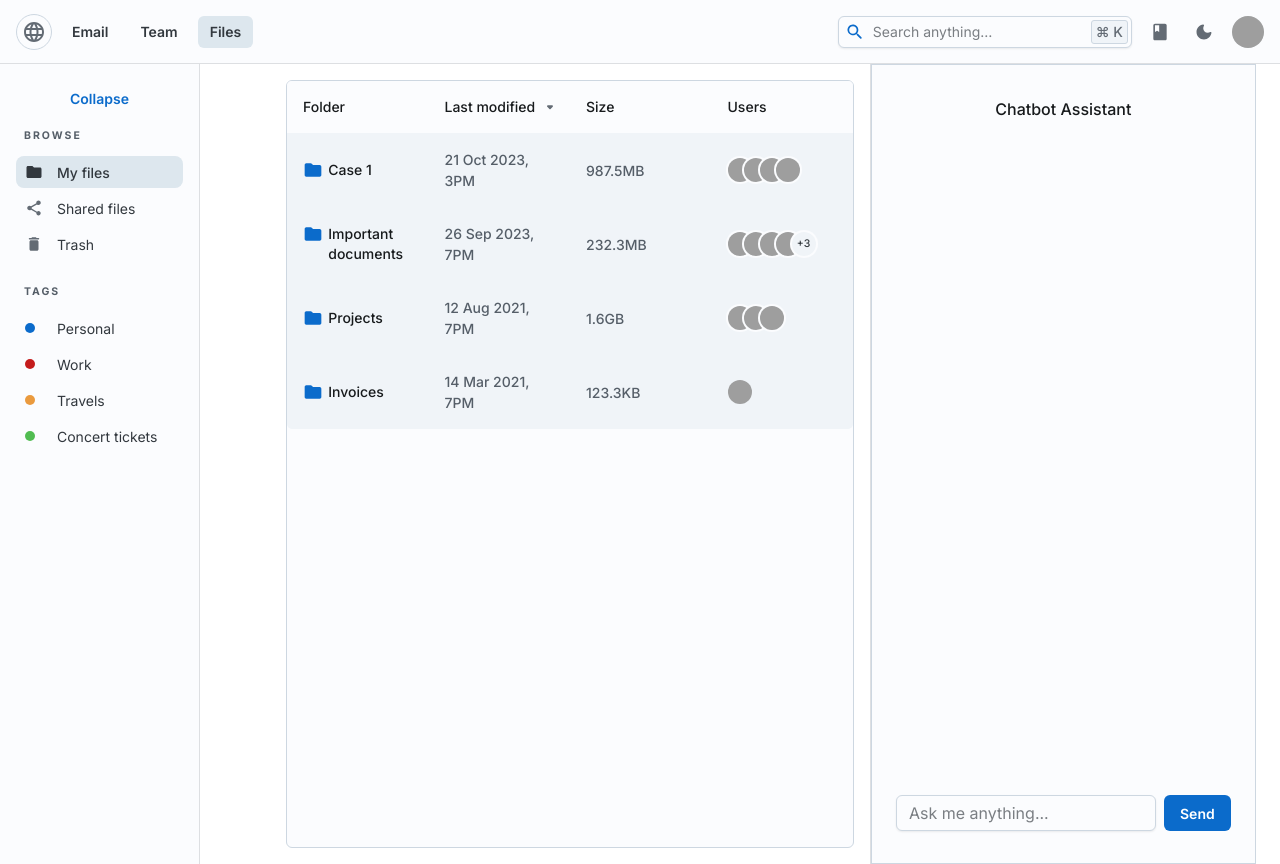
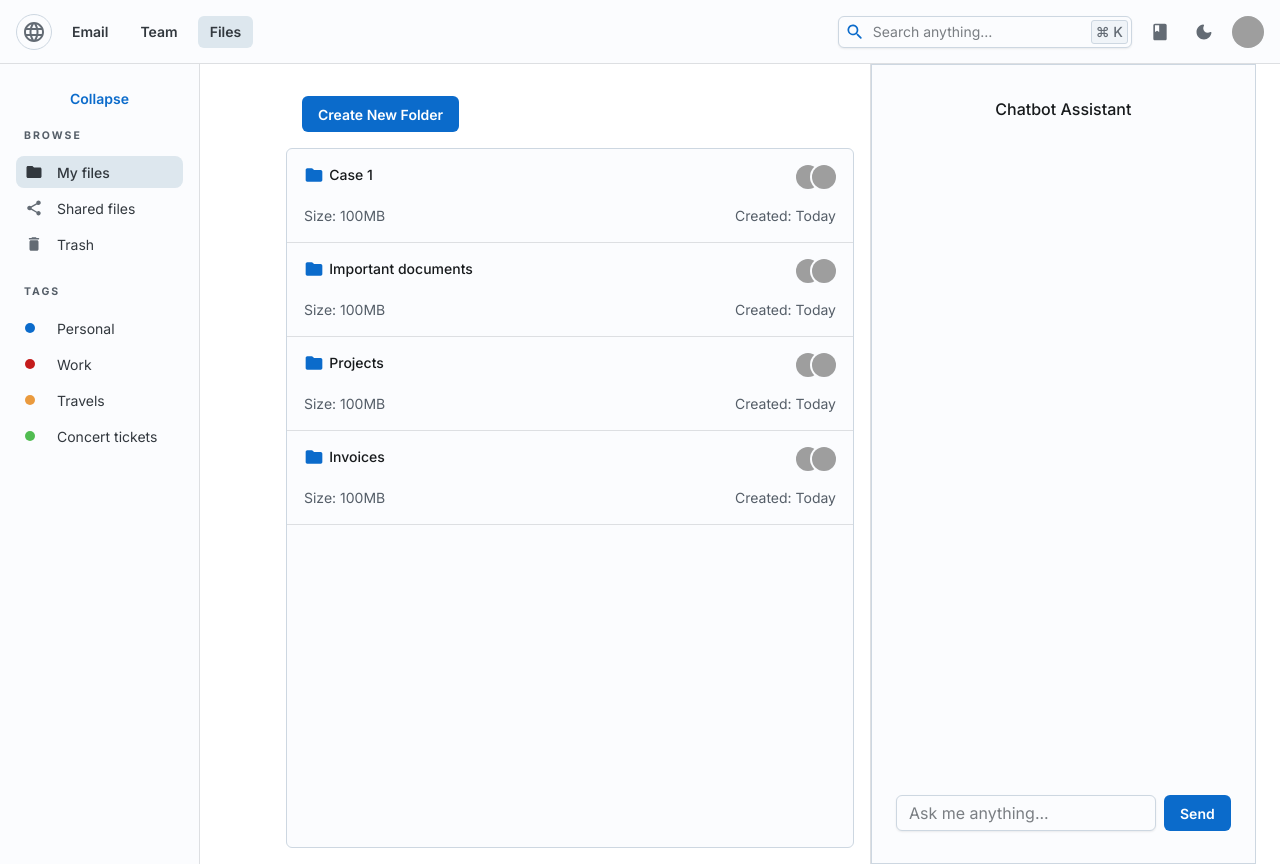
Before and after one commit to chuckbasstan123/law-case, a React (Create React App) app: page / in a window 1280 px wide. Built offline with nearby package versions, Linux system fonts and the light colour scheme; grey boxes are pictures that could not be loaded.

Commit message:
able to add case

```diff
--- a/src/components/FilesDisplaySheet.tsx
+++ b/src/components/FilesDisplaySheet.tsx
@@ -1,4 +1,4 @@
-import React from 'react';
+import React, { useState } from 'react';
 import Box from '@mui/joy/Box';
 import Sheet from '@mui/joy/Sheet';
 import List from '@mui/joy/List';
@@ -10,36 +10,53 @@ import Typography from '@mui/joy/Typography';
 import Avatar from '@mui/joy/Avatar';
 import AvatarGroup from '@mui/joy/AvatarGroup';
 import FolderRoundedIcon from '@mui/icons-material/FolderRounded';
-import TableFiles from './TableFiles'; // Assuming TableFiles is a separate component
+import Button from '@mui/joy/Button';
+import Modal from '@mui/joy/Modal';
+import Input from '@mui/joy/Input';
 import { CssVarsProvider } from '@mui/joy/styles';
 import CssBaseline from '@mui/joy/CssBaseline';
 
 const FilesDisplaySheet: React.FC = () => {
+  const [folders, setFolders] = useState<string[]>([
+    'Case 1',
+    'Important documents',
+    'Projects',
+    'Invoices',
+  ]);
+  const [isModalOpen, setIsModalOpen] = useState(false);
+  const [newFolderName, setNewFolderName] = useState('');
+
+  const handleCreateFolder = () => {
+    if (newFolderName.trim()) {
+      setFolders([...folders, newFolderName]);
+      setNewFolderName('');
+      setIsModalOpen(false);
+    }
+  };
+
   return (
     <CssVarsProvider>
       <CssBaseline />
+      <Box
+        sx={{
+          height: '100%',
+          display: 'flex',
+          flexDirection: 'column',
+        }}
+      >
+        <Button
+          onClick={() => setIsModalOpen(true)}
+          sx={{ margin: '16px', alignSelf: 'flex-start' }}
+        >
+          Create New Folder
+        </Button>
 
-      {/* First Sheet for large screens */}
         <Sheet
           variant="outlined"
           sx={{
+            flex: 1,
+            overflow: 'auto',
             borderRadius: 'sm',
-          gridColumn: '1/-1',
-          display: { xs: 'none', md: 'flex' },
-          height: '100%', // Ensures full height on large screens
-        }}
-      >
-        <TableFiles />
-      </Sheet>
-
-      {/* Second Sheet for small screens */}
-      <Sheet
-        variant="outlined"
-        sx={{
-          display: { xs: 'inherit', sm: 'none' },
-          borderRadius: 'sm',
-          height: '100%', // Ensures full height on small screens
-          overflow: 'auto', // Allows scrolling if content overflows
             backgroundColor: 'background.surface',
             '& > *': {
               '&:nth-child(n):not(:nth-last-child(-n+4))': {
@@ -53,10 +70,12 @@ const FilesDisplaySheet: React.FC = () => {
             size="sm"
             aria-labelledby="table-in-list"
             sx={{
-            flex: 1, // Ensures the list fills the available space
-            overflow: 'auto', // Enables scrolling for the list
+              flex: 1,
+              overflow: 'auto',
             }}
           >
+            {folders.map((folder, index) => (
+              <React.Fragment key={index}>
                 <ListItem>
                   <ListItemButton variant="soft" sx={{ bgcolor: 'transparent' }}>
                     <ListItemContent sx={{ p: 1 }}>
@@ -66,7 +85,7 @@ const FilesDisplaySheet: React.FC = () => {
                           startDecorator={<FolderRoundedIcon color="primary" />}
                           sx={{ alignItems: 'flex-start' }}
                         >
-                    Case 1
+                          {folder}
                         </Typography>
                         <AvatarGroup
                           size="sm"
@@ -75,23 +94,60 @@ const FilesDisplaySheet: React.FC = () => {
                             '--Avatar-size': '24px',
                           }}
                         >
-                    <Avatar src="https://i.pravatar.cc/24?img=6" />
-                    <Avatar src="https://i.pravatar.cc/24?img=7" />
-                    <Avatar src="https://i.pravatar.cc/24?img=8" />
-                    <Avatar src="https://i.pravatar.cc/24?img=9" />
+                          <Avatar src="https://i.pravatar.cc/24?img=1" />
+                          <Avatar src="https://i.pravatar.cc/24?img=2" />
                         </AvatarGroup>
                       </Box>
-                <Box sx={{ display: 'flex', justifyContent: 'space-between', mt: 2 }}>
-                  <Typography level="body-sm">987.5MB</Typography>
-                  <Typography level="body-sm">21 Oct 2023, 3PM</Typography>
+                      <Box
+                        sx={{
+                          display: 'flex',
+                          justifyContent: 'space-between',
+                          mt: 2,
+                        }}
+                      >
+                        <Typography level="body-sm">Size: 100MB</Typography>
+                        <Typography level="body-sm">Created: Today</Typography>
                       </Box>
                     </ListItemContent>
                   </ListItemButton>
                 </ListItem>
                 <ListDivider />
-          {/* Repeat similar ListItem structures for more files */}
+              </React.Fragment>
+            ))}
           </List>
         </Sheet>
+
+        {/* Modal for Folder Creation */}
+        <Modal open={isModalOpen} onClose={() => setIsModalOpen(false)}>
+          <Sheet
+            variant="outlined"
+            sx={{
+              maxWidth: 400,
+              margin: 'auto',
+              padding: 3,
+              borderRadius: 'sm',
+              textAlign: 'center',
+            }}
+          >
+            <Typography component="h5" sx={{ marginBottom: 2 }}>
+                Create New Folder
+            </Typography>
+            <Input
+              placeholder="Enter folder name"
+              value={newFolderName}
+              onChange={(e) => setNewFolderName(e.target.value)}
+              sx={{ marginBottom: 2 }}
+            />
+            <Button
+              onClick={handleCreateFolder}
+              variant="soft"
+              sx={{ width: '100%' }}
+            >
+              Create
+            </Button>
+          </Sheet>
+        </Modal>
+      </Box>
     </CssVarsProvider>
   );
 };
```
Lines whose indentation alone changed are shown as unchanged.
